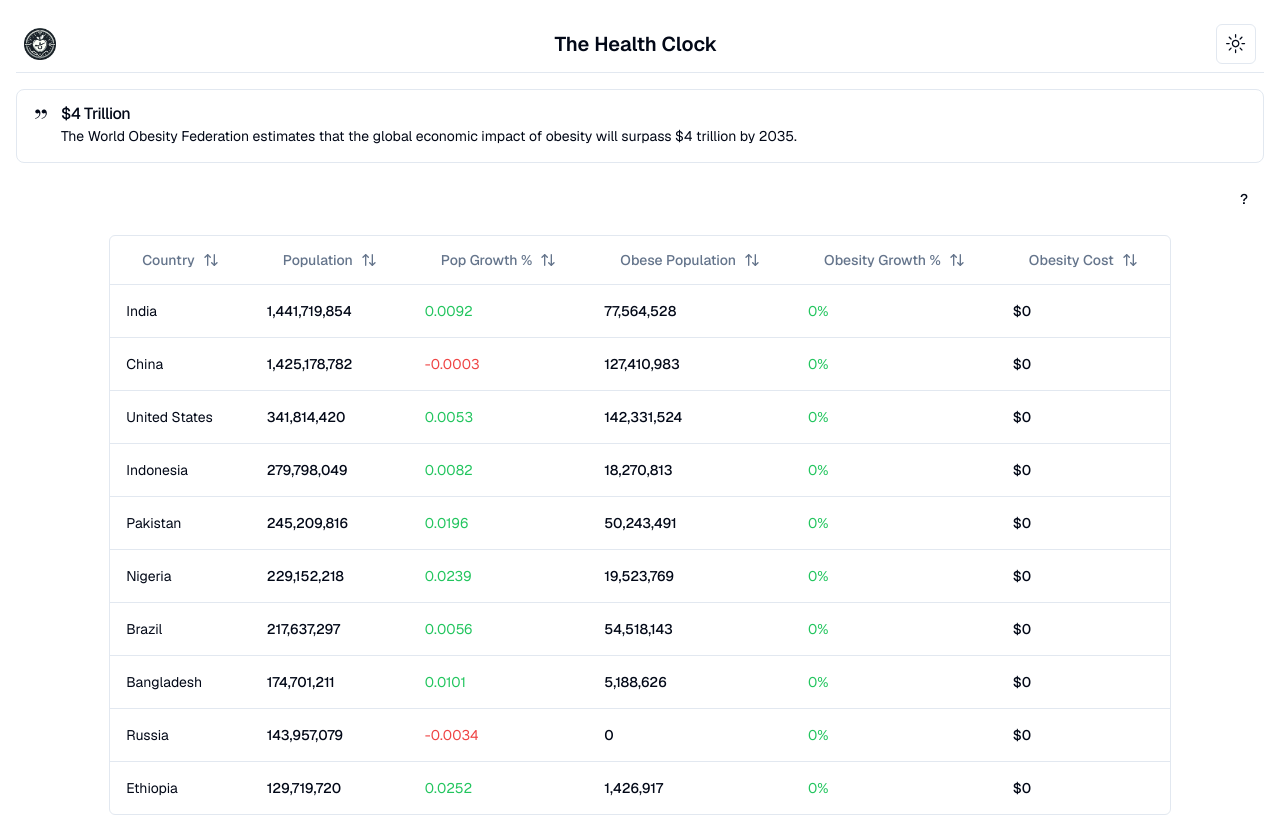
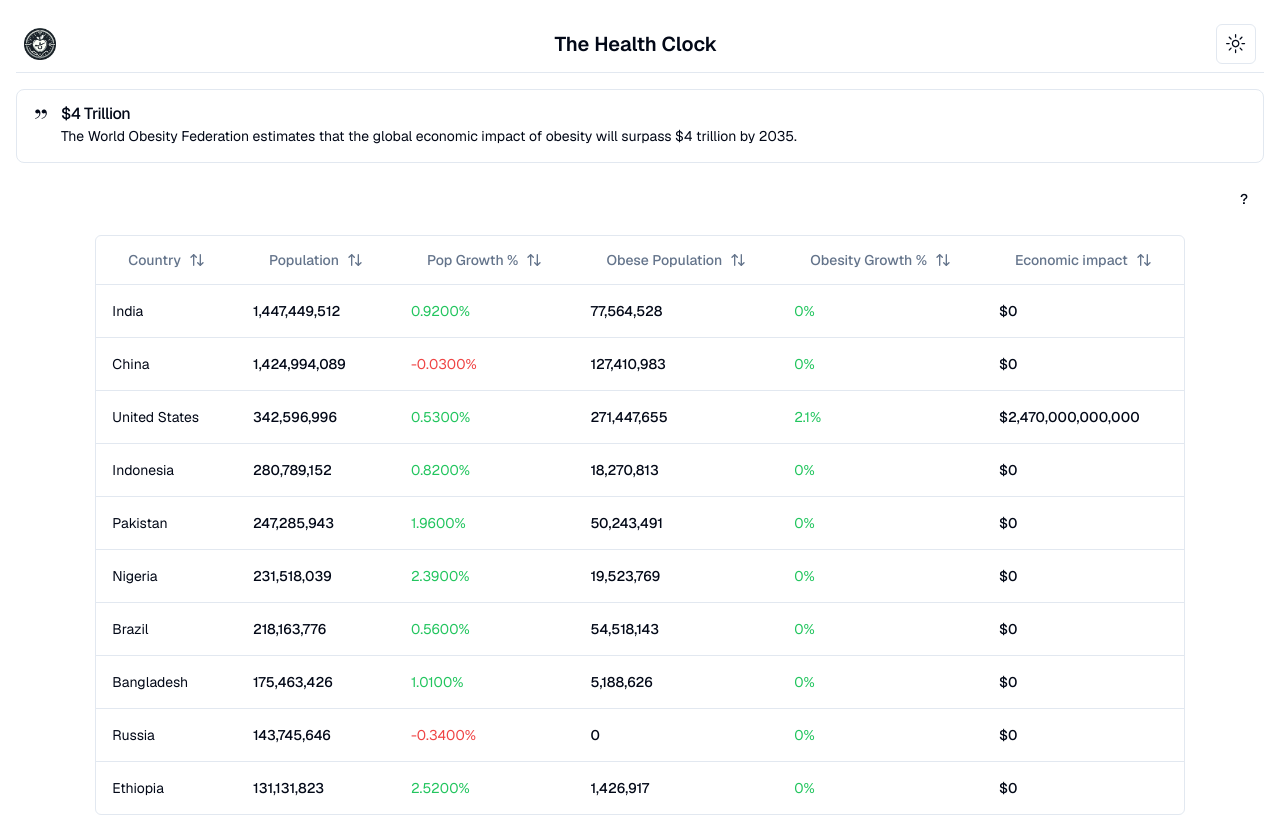
Before and after one commit to ParkerRex/crazyhealthstats.com, a Next.js app: page / in a window 1280 px wide. Shown: the top 816 px of the page. Built offline with nearby package versions, Linux system fonts and the light colour scheme.

Commit message:
added realtime obesity calc

```diff
--- a/public/data/combined-data.json
+++ b/public/data/combined-data.json
@@ -23,8 +23,8 @@
     "population": 341814420,
     "populationGrowthRate": 0.0053,
     "obesitypop": 142331524,
-    "obesityGrowthRate": 0,
-    "obesityCost": 0
+    "obesityGrowthRate": 2.1,
+    "obesityCost": 2470000000000
   },
   {
     "country": "Indonesia",
--- a/src/app/page.tsx
+++ b/src/app/page.tsx
@@ -68,7 +68,9 @@ export default function Home() {
               <li><a href="https://data.worldobesity.org/rankings/">Obesity data</a></li>
               <li><a href="https://indianexpress.com/article/health-wellness/obesity-lancet-study-india-cause-9188931/#:~:text=The%20report%20showed%20more%20than,1.1%20million%20men%20in%201990">India obesity</a></li>
               <li><a href="https://stop.publichealth.gwu.edu/LFD-oct23#:~:text=Obesity%20continues%20to%20have%20a,surpass%20%244%20trillion%20by%202035.">$4T stat</a></li>
-
+              <li><a href="https://obesitymedicine.org/blog/health-economic-impact-of-obesity/">$1.4T economic cost to USA</a></li>
+              <li><a href="https://www.statista.com/chart/19621/annual-health-expenditure-per-capita-due-to-obesity/">Expenditure per capita</a></li>
+              <li><a href="https://www.statista.com/statistics/1386185/overweight-and-obesity-economic-impact-worldwide-forecasts/">Impact of obesity in USA</a></li>
             </ul>
           </PopoverContent>
         </Popover>
--- a/src/components/columns.tsx
+++ b/src/components/columns.tsx
@@ -4,28 +4,18 @@ import { ColumnDef } from "@tanstack/react-table"
 import { Button } from "@/components/ui/button"
 import { ArrowUpDown, MoreHorizontal } from "lucide-react";
 
-import {
-  DropdownMenu,
-  DropdownMenuContent,
-  DropdownMenuItem,
-  DropdownMenuLabel,
-  DropdownMenuSeparator,
-  DropdownMenuTrigger,
-} from "@/components/ui/dropdown-menu"
-
 import { cn } from "@/lib/utils";
-import rawData from "../../public/data/combined-data.json"
 import { useEffect, useState } from "react";
-const countryData: CountryData[] = rawData as CountryData[];
 
 
 export type CountryData = {
   country: string;
   population: number;
   populationGrowthRate: number;
-  obesity?: number;
+  obesityPercentage?: number;
+  obesitypop?: number;
   obesityGrowthRate?: number;
-  directCosts?: number;
+  obesityCost?: number; // Ensure this field is included
 }
 
 
@@ -67,9 +57,13 @@ export const columns: ColumnDef<CountryData>[] = [
       useEffect(() => {
         const msPerYear = 31536000000; // milliseconds in a year
         const updateInterval = 500; // update every 500ms
-        // Calculate the total annual change projected
+        const now = new Date();
+        const startOfYear = new Date(now.getFullYear(), 0, 1);
+        const elapsedMs = now.getTime() - startOfYear.getTime();
         const annualChange = row.original.population * row.original.populationGrowthRate;
-        // Calculate change per 500ms
+        const currentPopulation = row.original.population + (annualChange * (elapsedMs / msPerYear));
+        setPopulation(currentPopulation);
+
         const intervalChange = annualChange / (msPerYear / updateInterval);
 
         const timer = setInterval(() => {
@@ -96,15 +90,15 @@ export const columns: ColumnDef<CountryData>[] = [
     cell: ({ getValue }) => {
       const value = getValue() as number;
       const colorClass = value >= 0 ? 'text-green-500' : 'text-red-500';
-      // Update to format the number to show more decimal places
       const formattedValue = new Intl.NumberFormat('en-US', {
-        style: 'decimal',  // Changed from 'percent' to 'decimal' for finer control
-        minimumFractionDigits: 4,  // Ensuring four decimal places
-        maximumFractionDigits: 6  // You can adjust this based on how fine you want the numbers
+        style: 'percent',
+        minimumFractionDigits: 4,
+        maximumFractionDigits: 4
       }).format(value);
       return <span className={cn(colorClass)}>{formattedValue}</span>;
     }
-  }, {
+  },
+  {
     accessorKey: "obesitypop",
     header: ({ column }) => (
       <Button
@@ -115,14 +109,29 @@ export const columns: ColumnDef<CountryData>[] = [
         <ArrowUpDown className="ml-2 h-4 w-4" />
       </Button>
     ),
-    cell: ({ getValue }) => {
-      const population = getValue() as number; // Get the population value
-      const formatted = new Intl.NumberFormat("en-US", {
-        style: "decimal", // Format as decimal
-        maximumFractionDigits: 0, // No decimal places
-      }).format(population); // Format the population number with commas
+    cell: ({ row }) => {
+      const [obesity, setObesity] = useState<number>(row.original.obesitypop || 0);
 
-      return <div className="font-medium">{formatted}</div>;
+      useEffect(() => {
+        const msPerYear = 31536000000; // milliseconds in a year
+        const updateInterval = 500; // update every 500ms
+        const now = new Date();
+        const startOfYear = new Date(now.getFullYear(), 0, 1);
+        const elapsedMs = now.getTime() - startOfYear.getTime();
+        const annualChange = (row.original.obesitypop || 0) * (row.original.obesityGrowthRate || 0);
+        const currentObesity = (row.original.obesitypop || 0) + (annualChange * (elapsedMs / msPerYear));
+        setObesity(currentObesity);
+
+        const intervalChange = annualChange / (msPerYear / updateInterval);
+
+        const timer = setInterval(() => {
+          setObesity(prev => prev + intervalChange);
+        }, updateInterval);
+
+        return () => clearInterval(timer);
+      }, [row.original.obesitypop, row.original.obesityGrowthRate]);
+
+      return <div className="font-medium">{formatPopulation(obesity)}</div>;
     },
   },
   {
@@ -136,7 +145,6 @@ export const columns: ColumnDef<CountryData>[] = [
         <ArrowUpDown className="ml-2 h-4 w-4" />
       </Button>
     ),
-
     cell: ({ getValue }) => {
       const value = getValue() as number;
       const colorClass = value >= 0 ? 'text-green-500' : 'text-red-500';
@@ -151,20 +159,19 @@ export const columns: ColumnDef<CountryData>[] = [
         variant="ghost"
         onClick={() => column.toggleSorting(column.getIsSorted() === "asc")}
       >
-        Obesity Cost
+        Economic impact
         <ArrowUpDown className="ml-2 h-4 w-4" />
       </Button>
     ),
     cell: ({ getValue }) => {
       const cost = getValue() as number;
-      const formatted = new Intl.NumberFormat("en-US", {
+      const formatted = cost ? new Intl.NumberFormat("en-US", {
         style: "currency",
         currency: "USD",
-        maximumFractionDigits: 0, // No decimal places
-      }).format(cost); // Format the population number with commas
+        maximumFractionDigits: 0,
+      }).format(cost) : "$0";
 
       return <div className="font-medium">{formatted}</div>;
     },
   }
-
 ]
```
